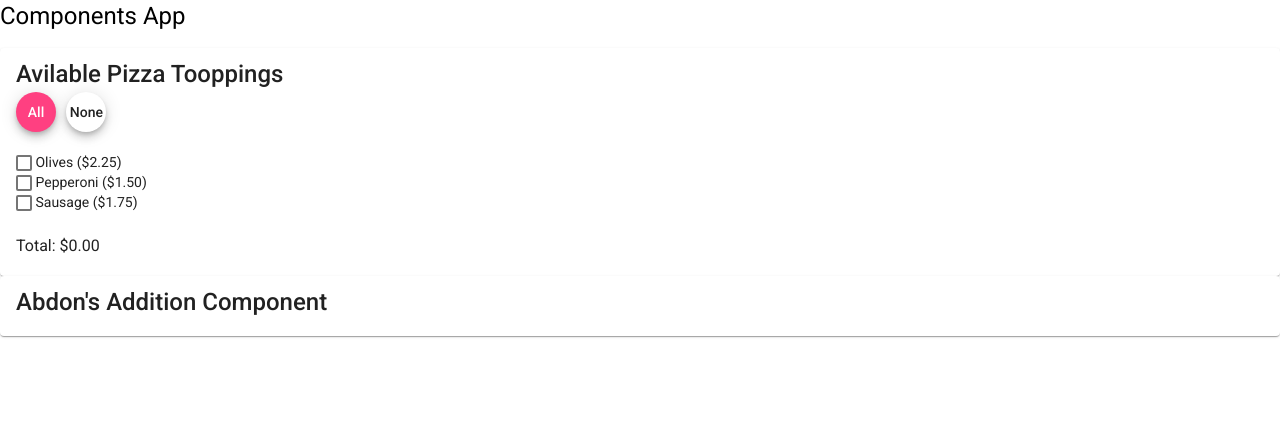
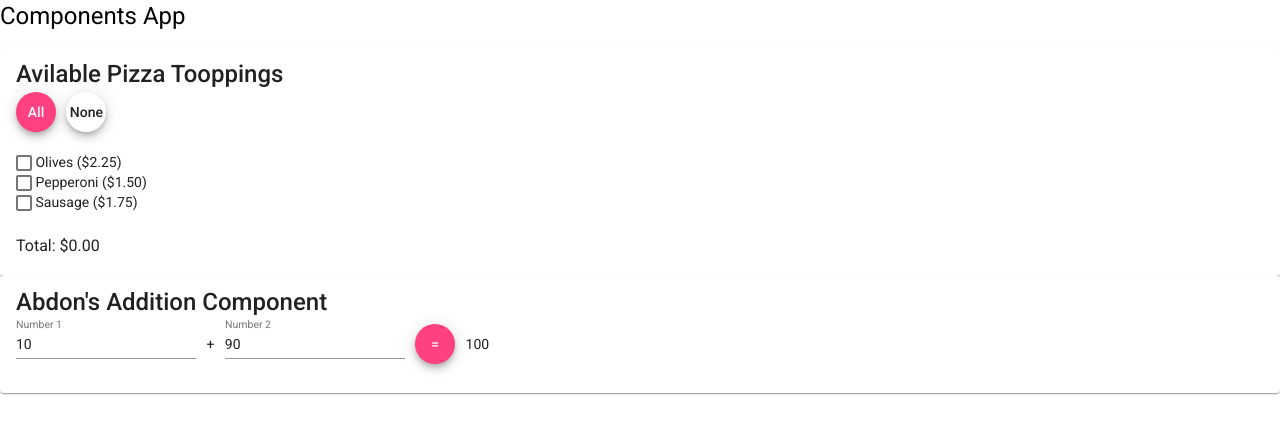
Before and after one commit to 2022-spring-jsf-online/components, an Angular app: page / in a window 1280 px wide. Shown: the top 434 px of the page. Built offline with nearby package versions, Linux system fonts and the light colour scheme.

Commit message:
Slack-n-tell almost done !!

```diff
--- a/src/app/ad-addition/ad-addition.component.html
+++ b/src/app/ad-addition/ad-addition.component.html
@@ -3,6 +3,36 @@
         Abdon's Addition Component
     </mat-card-title>
     <mat-card-content>
+        <mat-form-field>
+            <mat-label>
+                Number 1
+            </mat-label>
+            <input
+            matInput
+            type="number"
+            [(ngModel)]="numberOne"
+            />
+        </mat-form-field>
+        &nbsp; + &nbsp;
+        <mat-form-field>
+            <mat-label>
+                Number 2
+            </mat-label>
+            <input
+            matInput
+            type="number"
+            [(ngModel)]="numberTwo"
 
+            />
+        </mat-form-field>
+        &nbsp;
+        <button
+        mat-mini-fab
+        (click)="add()"
+        >
+            =
+        </button>
+        &nbsp;
+        {{ total }}
     </mat-card-content>
 </mat-card>
--- a/src/app/ad-addition/ad-addition.component.ts
+++ b/src/app/ad-addition/ad-addition.component.ts
@@ -12,4 +12,10 @@ export class AdAdditionComponent implements OnInit {
   ngOnInit(): void {
   }
 
+numberOne = 10;
+numberTwo = 90;
+total = 100;
+
+add = () => this.total = this.numberOne + this.numberTwo;
+
 }
```
